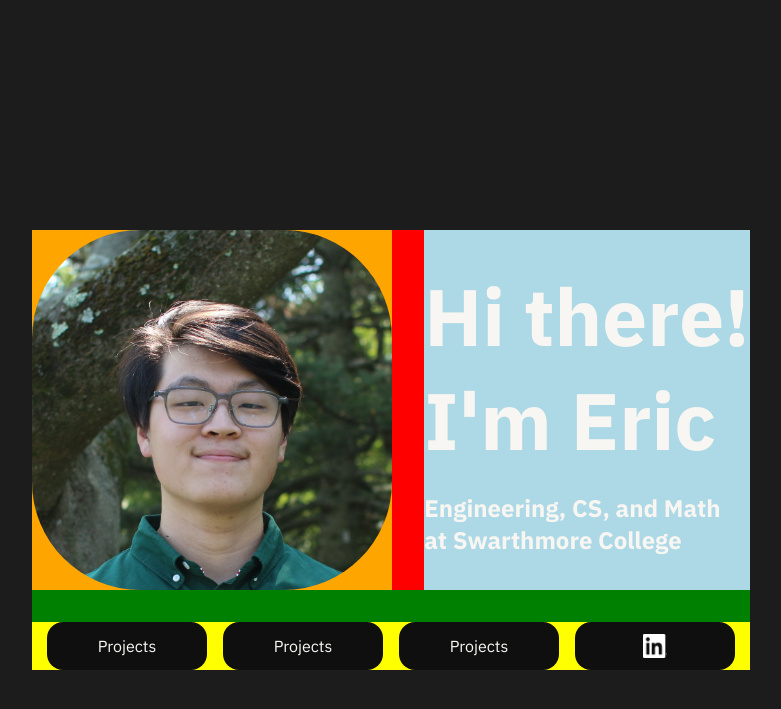
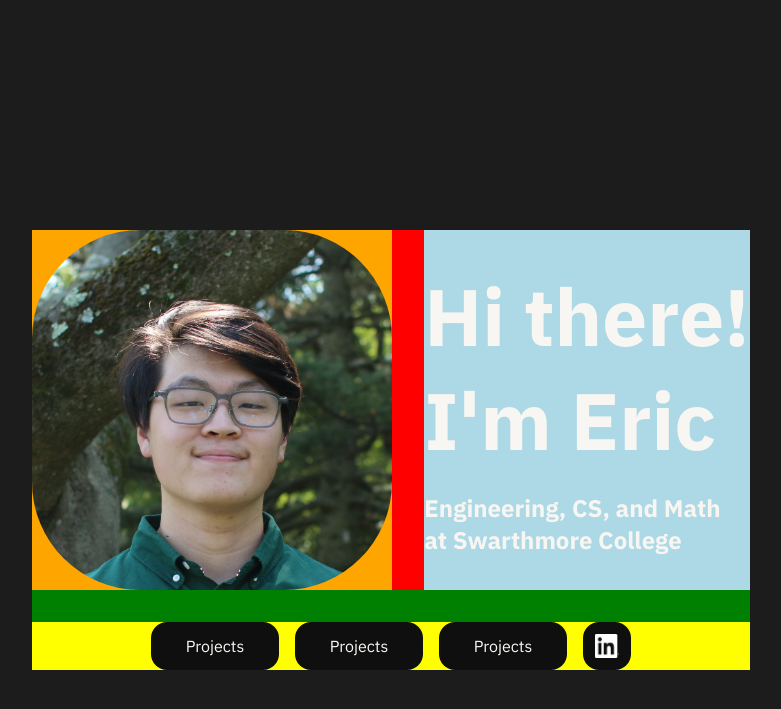
Before and after one commit to ericjchen21/ericjchen21.github.io, a Jekyll site: the page built from index.html, in a window 1280 px wide. Shown: the top 709 px of the page, without its empty margins (249-1030 px from the left). Built offline with Jekyll 4.4.1, drawn with Linux system fonts in a browser that asks for light colours.

Commit message:
linkedin logo

```diff
--- a/_sass/_index.scss
+++ b/_sass/_index.scss
@@ -98,35 +98,38 @@
     //   gap: 2rem; vv
     // }
 
-    .index-nav-button {
+    my-button {
       height: 3rem;
-      width: 6rem;
+      width: 8rem;
 
       border-radius: 1rem 1rem;
       background-color: darken($bg-color, 5%);
-      // box-shadow: 0px 0px 20px #000000;
-
-      @media (min-width: $mobile-breakpoint) {
-        width: 10rem;
-      }
-
-      .index-nav-icon {
-        width: 3rem;
-      }
 
       &:hover {
         background-color: #123524;
         font-size: 110%;
       }
 
+      // @media (min-width: $mobile-breakpoint) {
+      //   width: 8rem;
+      // }
+
       a {
         color: inherit;
         text-decoration: var(--text-color);
       }
+      // .index-nav-button {
+      //   // box-shadow: 0px 0px 20px #000000;
 
-      img {
-        height: 1.5rem;
-        width: 1.5rem;
+      // }
+
+      &.index-nav-icon {
+        width: 3rem;
+
+        img {
+          height: 1.5rem;
+          width: 1.5rem;
+        }
       }
     }
   }
--- a/index.html
+++ b/index.html
@@ -36,7 +36,7 @@ title: Eric Chen - Home
       <my-button class="index-nav-button">
         <a href="projects.html" class="index-nav-link">Projects</a>
       </my-button>
-      <my-button class="index-nav-button index-nav-icon">
+      <my-button class="index-nav-icon">
         <img src="assets/images/InBug-White.png" alt="LinkedIn Icon">
       </my-button>
     </div>
```
